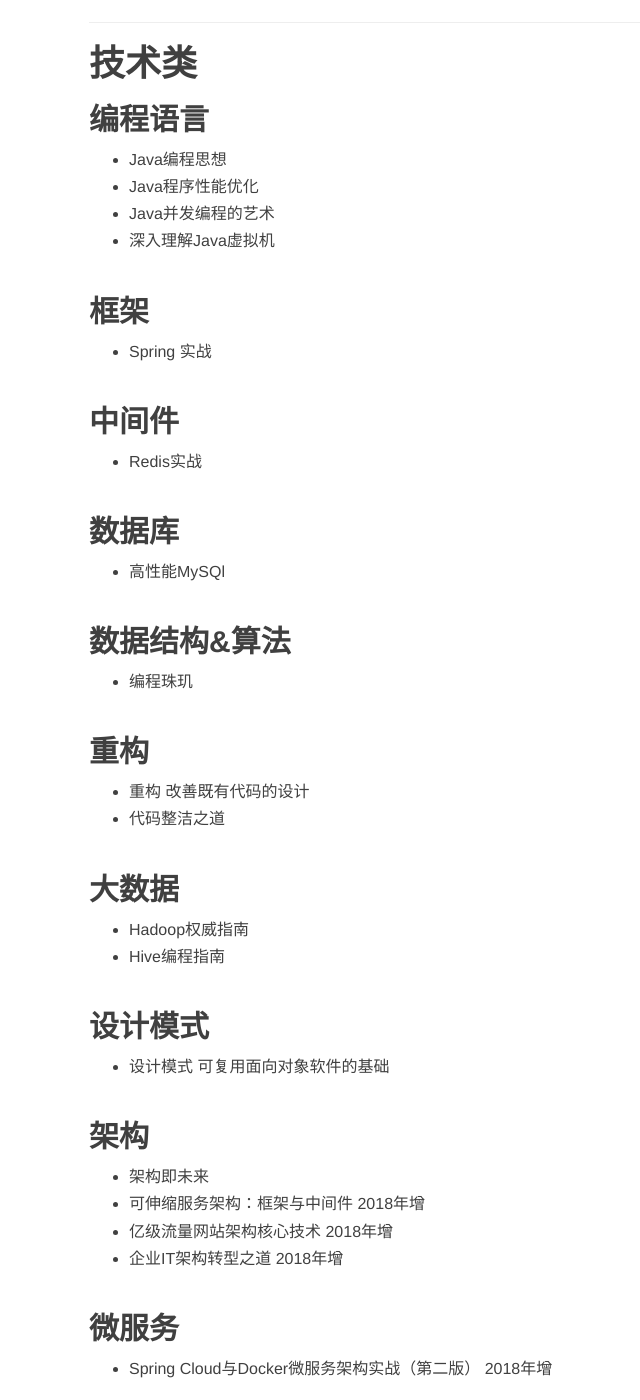
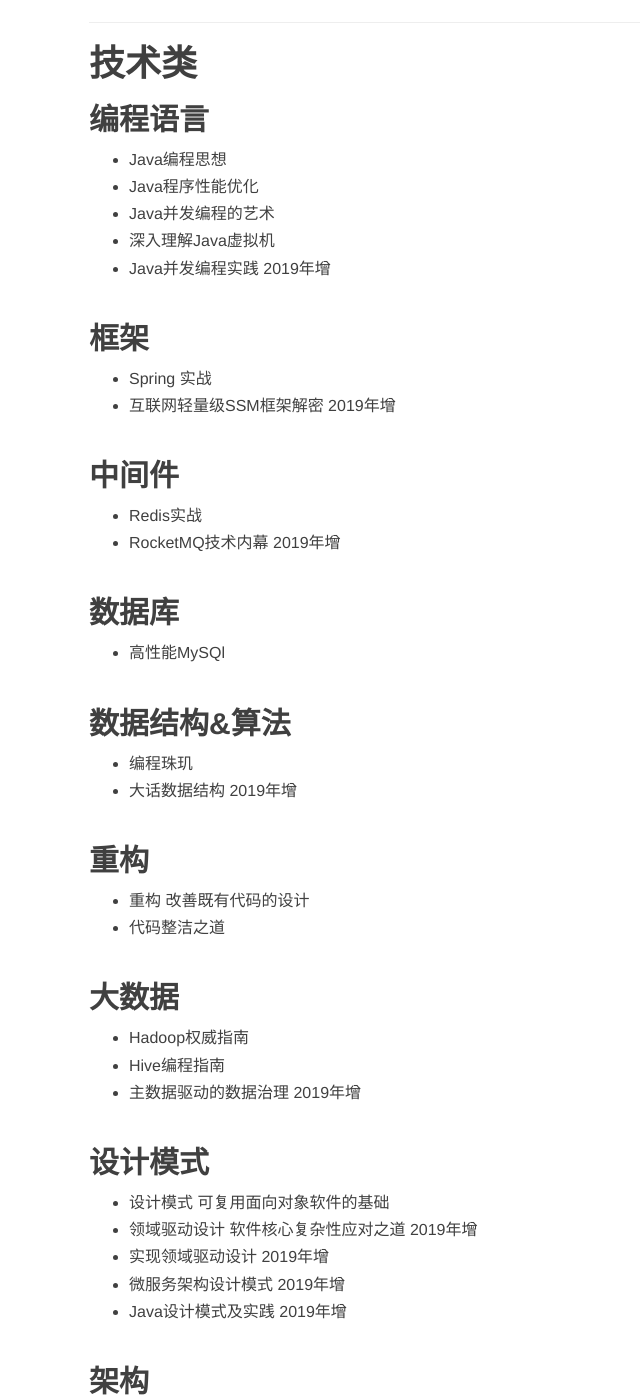
Before and after one commit to ylzyd12345/ylzyd12345.github.io, a Jekyll site: the page built from _posts/2016-08-10-book-list.md, in a window 1280 px wide and 1400 px high, scrolled down 452 px. Shown: the whole window, without its empty margins (176-816 px from the left). Built offline with Jekyll 4.4.1, drawn with Linux system fonts in a browser that asks for light colours; nearby versions of some CDN libraries; comment, search, counter and statistics services are not loaded.

Commit message:
Update 2016-08-10-book-list.md

```diff
--- a/_posts/2016-08-10-book-list.md
+++ b/_posts/2016-08-10-book-list.md
@@ -1,10 +1,10 @@
 ---
 layout: post
 title: 书单
-date: 2016-08-10
+date: 2016-08-10~
 categories: blog
 tags: [书单]
-description: 2016~2018
+description: 2016~2019
 ---
 
 ---
@@ -16,18 +16,22 @@ description: 2016~2018
 * Java程序性能优化
 * Java并发编程的艺术
 * 深入理解Java虚拟机
+* Java并发编程实践 2019年增
 
 ## 框架
 * Spring 实战
+* 互联网轻量级SSM框架解密 2019年增
 
 ## 中间件
 * Redis实战
+* RocketMQ技术内幕 2019年增
 
 ## 数据库
 * 高性能MySQl
 
 ## 数据结构&算法
 * 编程珠玑
+* 大话数据结构 2019年增
 
 ## 重构
 * 重构 改善既有代码的设计
@@ -36,9 +40,14 @@ description: 2016~2018
 ## 大数据
 * Hadoop权威指南
 * Hive编程指南
+* 主数据驱动的数据治理 2019年增
 
 ## 设计模式
 * 设计模式 可复用面向对象软件的基础
+* 领域驱动设计 软件核心复杂性应对之道 2019年增
+* 实现领域驱动设计 2019年增
+* 微服务架构设计模式 2019年增
+* Java设计模式及实践 2019年增
 
 ## 架构
 * 架构即未来
```
